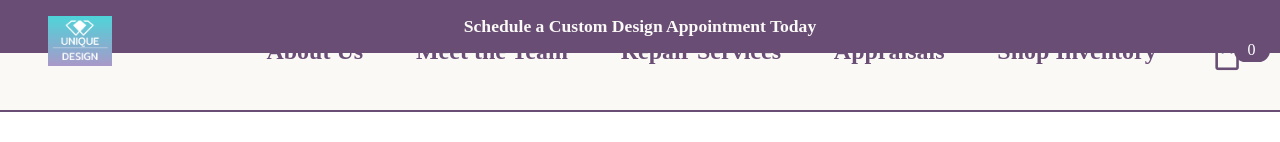
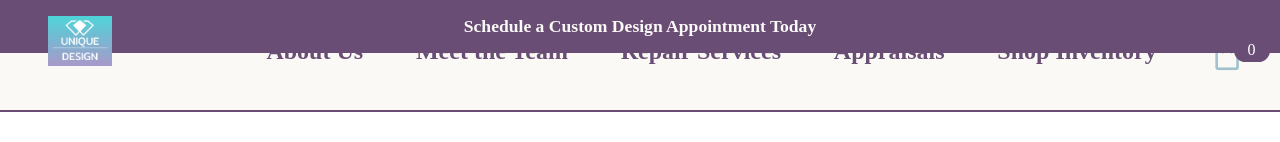
Before and after one commit to Amiriel01/Jewelry-Website, a React (Vite) app: page /formpage in a window 1280 px wide. In both pictures the pointer is over the element "shopping_bag". Shown: the top 142 px of the page. Built offline with nearby package versions, Linux system fonts and the light colour scheme.

Commit message:
fixed hover on link and custom appt

```diff
--- a/src/App.css
+++ b/src/App.css
@@ -37,7 +37,10 @@ body {
     font-size: 1.1rem;
 }
 
-#appt-text:hover,
+#cart-hover-link:hover {
+    color: rgb(159, 194, 204);
+}
+
 #link:hover,
 .bag-hover {
     color: rgb(159, 194, 204);
--- a/src/Header.jsx
+++ b/src/Header.jsx
@@ -53,7 +53,7 @@ export default function Header({totalValue, handleClick}) {
                         </li>
                         <li className="bag-hover">
                             <Link id="link" className="link" to="/Cart">
-                                <span className="material-symbols-outlined">
+                                <span id="cart-hover-link" className="material-symbols-outlined">
                                     shopping_bag
                                 </span>
                             </Link>
```
